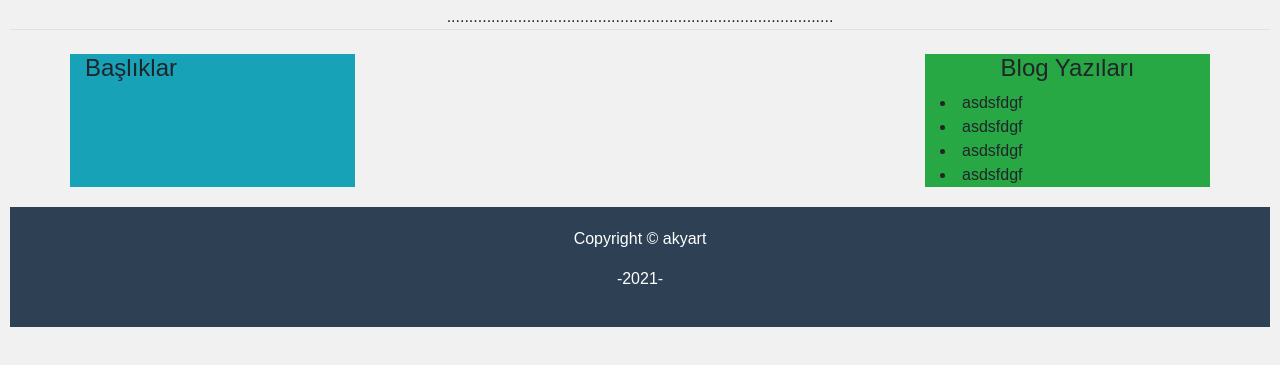
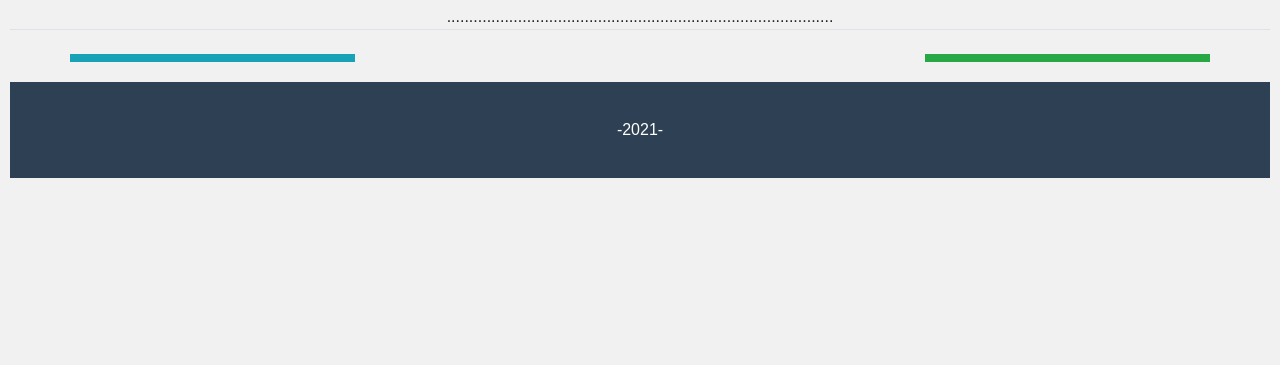
Before and after one commit to Ali-Akyar/comp-project, a plain HTML site: page index.html in a window 1280 px wide. Shown: the part 61-426 px from the top of the page. Drawn offline with nearby package versions, Linux system fonts and the light colour scheme.

Commit message:
Update index.html

```diff
--- a/index.html
+++ b/index.html
@@ -137,85 +137,22 @@ text-align:center;
 <div class="container">
 	  <div class="row mt-4">
 	  <div class="col-sm-3 bg-info">
-		<h4 style="text-align:center-left;">Başlıklar</h4>
+		<h4 style="text-align:center-left;"></h4>
 
 		</div>
 		<div class="col-sm-6 dark">
 		</div>
 		<div class="col-sm-3 bg-success">
-		<h4 style="text-align:center;">Blog Yazıları</h4>
-		<li> asdsfdgf</li>
-		<li> asdsfdgf</li>
-		<li> asdsfdgf</li>
-		<li> asdsfdgf</li>
+		<h4 style="text-align:center;"></h4>
+
 		</div>
 	  </div>
 	</div>
 	<div class="footer">
-		<p> Copyright © akyart </p>
+		<p></p>
 		<p> -2021- </p>
 	</div>
 
-
-
-
-<!--
-<div class="row">
-  <div class="leftcolumn">
-    <div class="card">
-      <h2>TITLE HEADING</h2>
-      <h5>Title description, Dec 7, 2017</h5>
-      <div class="fakeimg" style="height:200px;">Image</div>
-      <p>Some text..</p>
-      <p>Sunt in culpa qui officia deserunt mollit anim id est laborum consectetur adipiscing elit, sed do eiusmod tempor incididunt ut labore et dolore magna aliqua. Ut enim ad minim veniam, quis nostrud exercitation ullamco.</p>
-    </div>
-    <div class="card">
-      <h2>TITLE HEADING</h2>
-      <h5>Title description, Sep 2, 2017</h5>
-      <div class="fakeimg" style="height:200px;">Image</div>
-      <p>Some text..</p>
-      <p>Sunt in culpa qui officia deserunt mollit anim id est laborum consectetur adipiscing elit, sed do eiusmod tempor incididunt ut labore et dolore magna aliqua. Ut enim ad minim veniam, quis nostrud exercitation ullamco.</p>
-    </div>
-  </div>
-  <div class="rightcolumn">
-    <div class="card">
-      <h2>===OOOOOOOOOOOO===</h2>
-      <ul>
-		<li>client1</li>
-		<li>client2</li>
-	  </ul>
-     </div>
-    <div class="card">
-      <h2>empty</h2>
-    </div>
-    <div class="card">
-      <h3>Follow Me</h3>
-      <div class="icon"><h5>Youtube</h5></div>
-      <div class="icon"><h5>Instagram</h5></div>
-	  <div class="icon"><h5>Behance</h5></div>
-    </div>
-  </div>
-</div>
-
-<div class="footer">
-<p> Copyright © akyart </p>
-<p> -2021- </p>
-</div>
-
--->
-
-<!--FİRST -->
-
-<!--
-<div>
-
-
-</div>
-
-<div class="copyright">
-
-</div>
--->
 <!-- Optional JavaScript; choose one of the two! -->
 
     <!-- Option 1: jQuery and Bootstrap Bundle (includes Popper) -->
```
